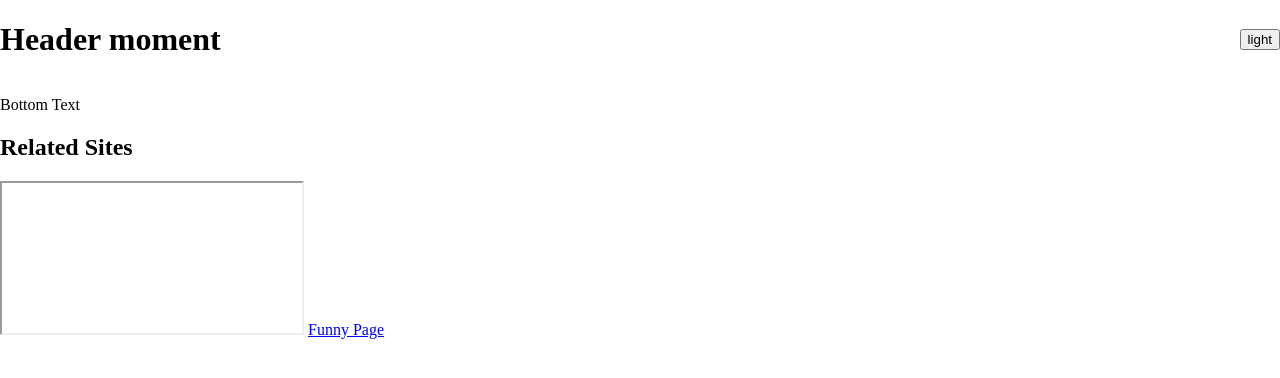
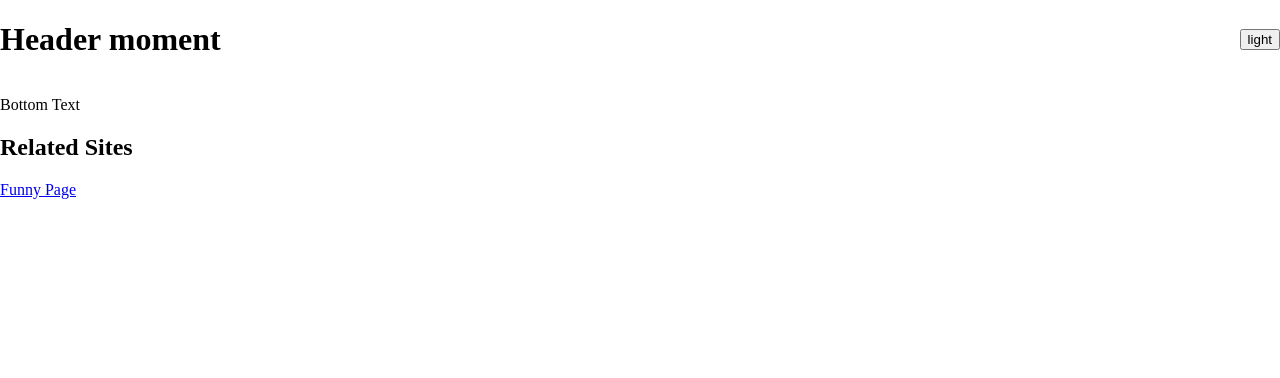
Before and after one commit to yourpaljake/yourpaljake.github.io, a plain HTML site: page index.html in a window 1280 px wide. Drawn offline with Linux system fonts and the light colour scheme.

Commit message:
Update index.html

```diff
--- a/index.html
+++ b/index.html
@@ -28,7 +28,6 @@
     <div class="main">
       <p>Bottom Text</p>
       <h2>Related Sites</h2>
-      <iframe url="https://yourpaljake.github.io/testsite.html" title = "r11g"></iframe>
       <a href="https://yourpaljake.github.io/testsite.html">Funny Page</a>
     </div>
 
```
